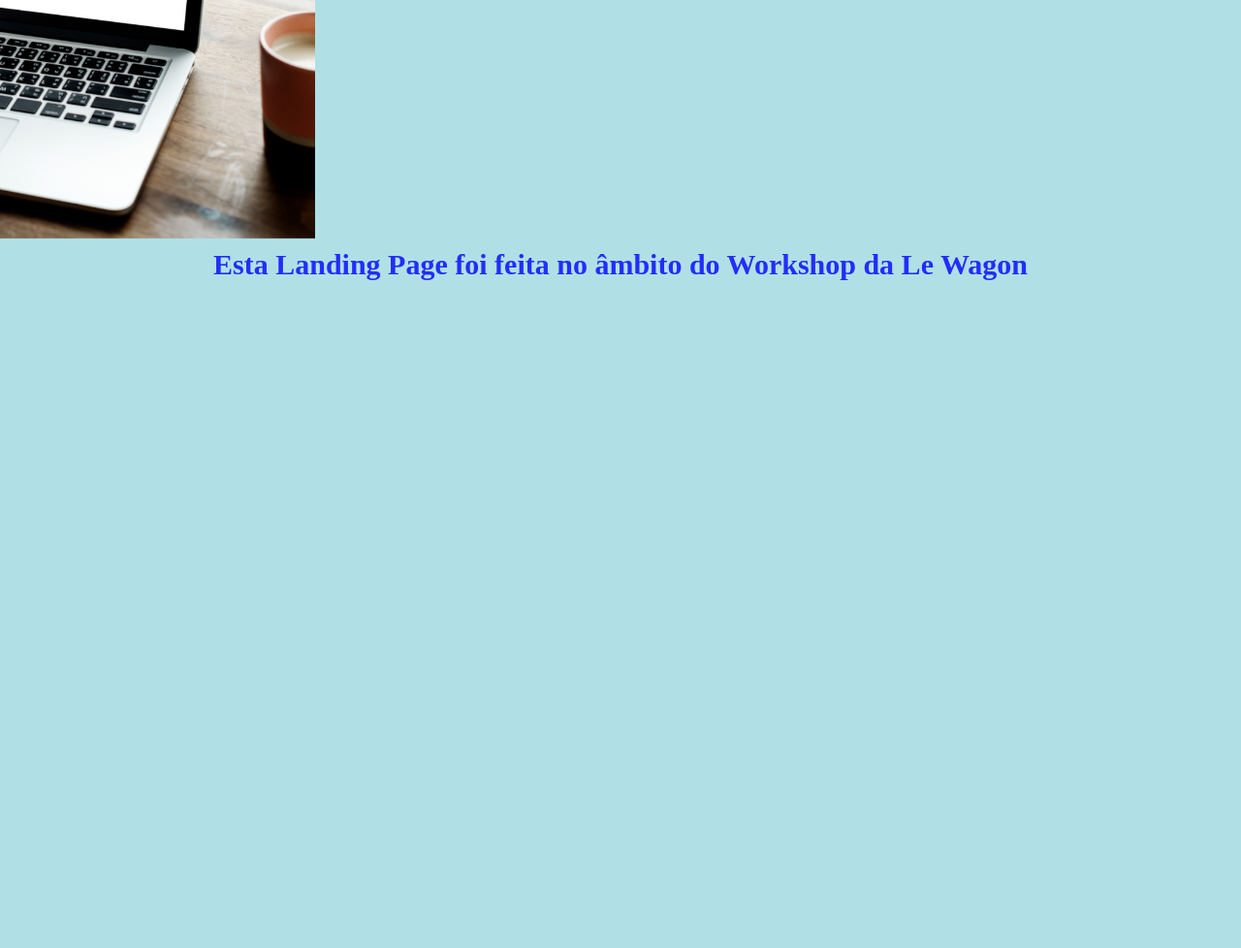
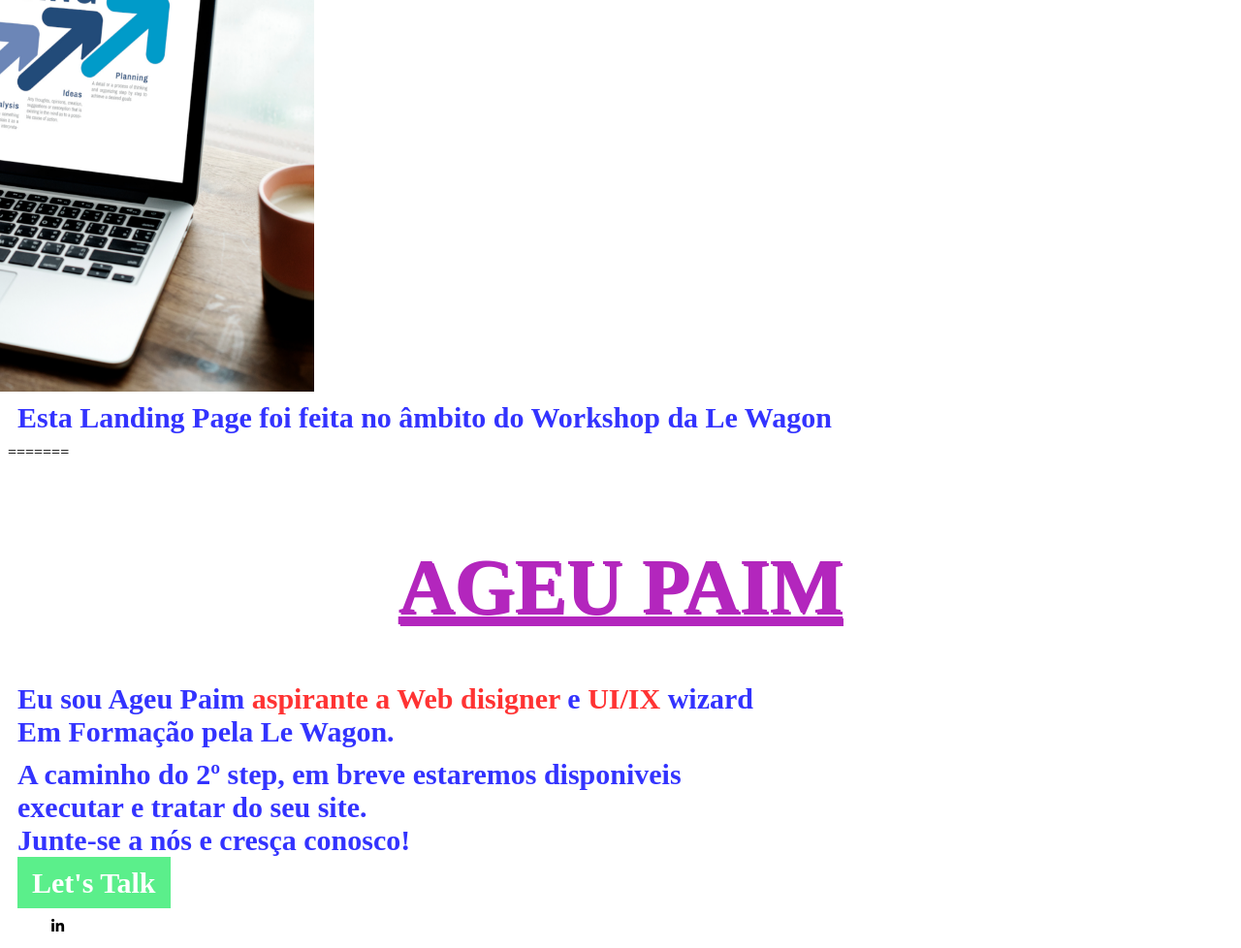
Before and after one commit to AgeuPaim/Landing-Page, a plain HTML site: page index.html in a window 1280 px wide. Shown: the part 644-1622 px from the top of the page at 97% size. Before the commit the page ends 944 px from the top, so only its background shows below. Drawn offline with nearby package versions, Linux system fonts and the light colour scheme.

Commit message:
Add files via upload

```diff
--- a/index.html
+++ b/index.html
@@ -1,3 +1,4 @@
+<<<<<<< Updated upstream
 <html>
 
     <head>
@@ -68,4 +69,76 @@
 
 
 
+=======
+<html>
+
+    <head>
+    <title> AGEU PAIM</title>
+    <meta charset="utf-8">
+    <link rel="icon" href="favicon.png">
+    <link rel="stylesheet" href="style.css">
+    <meta name="viewport" content="width=device-width, initial-scale=1;">
+    <link rel="preconnect" href="https://fonts.googleapis.com">
+    <link rel="preconnect" href="https://fonts.gstatic.com" crossorigin>
+    <link href="https://fonts.googleapis.com/css2?family=Oswald:wght@400;700&display=swap" rel="stylesheet">
+    <script src="https://kit.fontawesome.com/f160c934fe.js" crossorigin="anonymous"></script>
+    <link
+        rel="stylesheet"
+        href="https://cdnjs.cloudflare.com/ajax/libs/animate.css/4.1.1/animate.min.css"
+        />
+    <link rel="stylesheet" href="style.css">
+    <style>
+        .animated {
+          text-align: center;
+          animation: bounce 1s infinite;
+        }
+
+        @keyframes bounce {
+          0%, 100% {
+            transform: translateY(0);
+          }
+          50% {
+            transform: translateY(-10px);
+          }
+        }
+      </style>
+
+</head>
+
+    <body>
+
+
+        <h1 class="animated">AGEU PAIM</h1>
+        <div class="animate__animated animate__fadeInTopRight">
+        <p> Eu sou Ageu Paim <span>aspirante a Web disigner</span> e <span>UI/IX</span>  wizard<br> Em Formação pela Le Wagon.</p>
+        <p class="segundo-paragrafo">  A caminho do 2º step, em  breve estaremos disponiveis <br> executar e tratar do seu site. <br> Junte-se a nós e cresça conosco!</p></div>
+
+
+        <p><a href="mailto:ageupaim@gmail.com" target="_blank" class="botao"> Let's Talk </a></p>
+         <ul>
+            <li> <a href="https://www.linkedin.com/in/ageu-paim-1559a881/" target="_blank"><i class="fa-brands fa-linkedin-in"></i></i></a></li>
+
+        </ul>
+        <div class="imagem-container">
+            <img src="imagens/Computador.jpg" alt="Imagem de um computador" class="imagem-computador">
+
+          </div>
+        </div>
+
+
+
+
+
+     <footer>
+     <p>Esta Landing Page foi feita no âmbito do Workshop da Le Wagon</p>
+     </footer>
+
+
+
+     </body>
+
+
+
+
+>>>>>>> Stashed changes
 </html>
--- a/style.css
+++ b/style.css
@@ -1,3 +1,4 @@
+<<<<<<< Updated upstream
 body {
 
     background-size:cover;
@@ -110,3 +111,119 @@ body {
         to {
           transform: translateX(0%);
         }
+
+=======
+body {
+
+    background-size:cover;
+    background-color: powderblue;
+    color:blue;
+    text-align:center;
+    margin: 10;
+    font-family:'Times New Roman', Times, serif;
+    font-size: 20px;
+    padding-top: 10px;
+     }
+      main {
+        position: relative;
+        background: white;
+        height: 200px;
+        width: 60%;
+        margin: 0 auto;
+        padding: 20px;
+        resize: both;
+        overflow: auto;
+      }
+
+      main div {
+        background: black;
+        color: white;
+        width: 50%;
+        transform: translate(-50%, -50%);
+        position: absolute;
+        top: 50%;
+        left: 50%;
+        padding: 20px;
+        resize: both;
+        overflow: auto;
+      }
+
+    }
+
+    h1{
+        font-size: 80px;
+        padding-top: 30px;
+        text-decoration-line:underline;
+        text-shadow: 2px 2px;
+        color: rgb(179, 38, 189);
+
+    }
+
+    p{
+        font-size: 30px;
+        font-weight: bold;
+        margin: 10;
+        color:blue;
+        opacity: 0.8;
+    }
+
+    span{
+        color:red;
+    }
+
+    ul{
+        list-style: none; /*retiro os bollets que apareciam*/
+        margin-top: 20px;
+
+    }
+
+    li{
+        display: inline;
+    }
+
+    ul li a {
+
+        color:black;
+        text-decoration:none;
+        font-size: 15px;
+        padding: 5px;
+
+
+    }
+
+
+    .segundo-paragrafo{
+
+        margin-bottom: 05px;
+    }
+
+    .botao{
+        text-decoration: none;
+        background-color: #32eb6f;
+        padding: 10px 15px;
+        color: white;
+    }
+    .botao:hover{
+    color:brown;
+    opacity: 0.7;
+    }
+    .imagem-container {
+
+        animation: slidein 10s ease-in-out forwards;
+      }
+
+      .imagem-computador {
+        display: block;
+        margin-left: auto;
+        margin-right: auto;
+        width: 50%;
+       }
+      @keyframes slidein {
+        from {
+          transform: translateX(-100%);
+        }
+        to {
+          transform: translateX(0%);
+        }
+
+>>>>>>> Stashed changes
```
